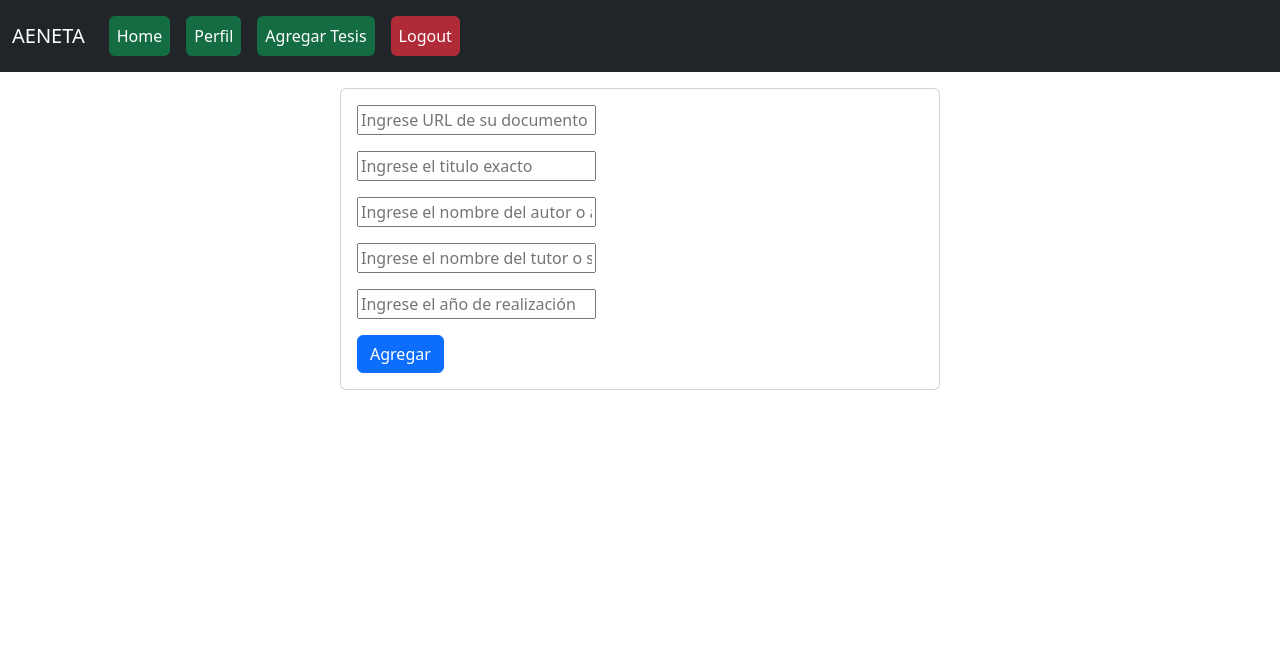
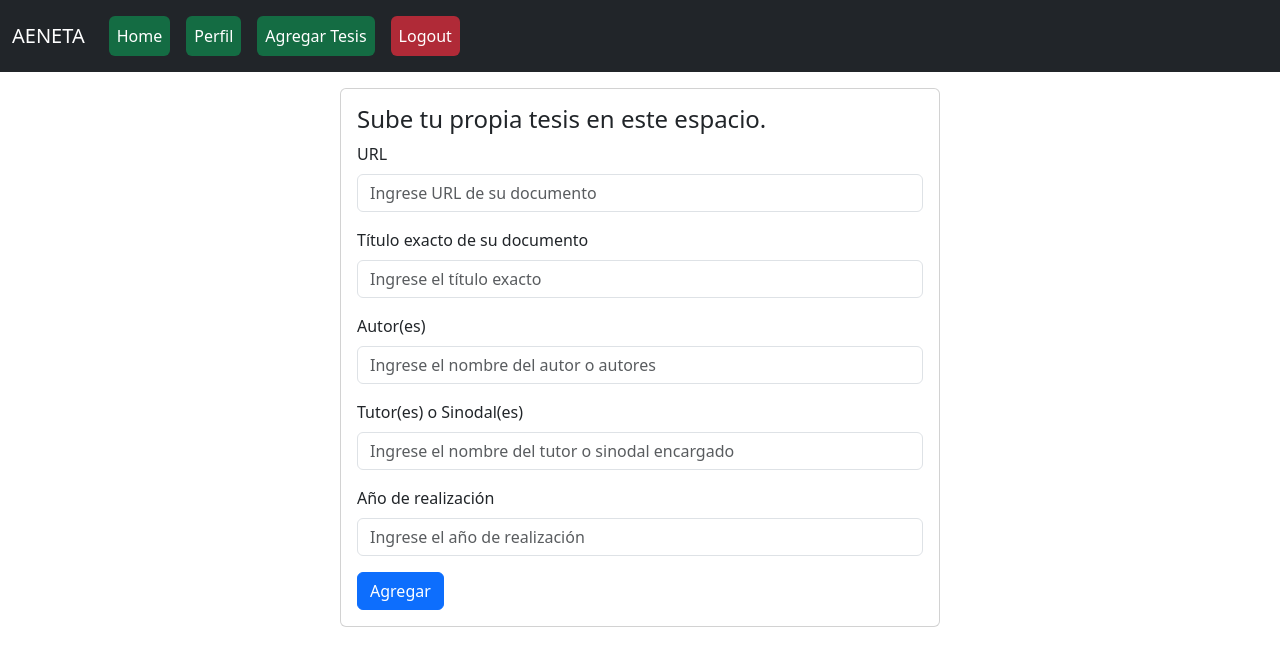
Before and after one commit to SrMazapan/IngenieriaSoftware, a Vue app: page /addDocument in a window 1280 px wide. Shown: the top 666 px of the page. Built offline with nearby package versions, Linux system fonts and the light colour scheme; no server answers; sample sign-in values are in the browser's storage.

Commit message:
ahora si jeje

```diff
--- a/src/views/AddDocument.vue
+++ b/src/views/AddDocument.vue
@@ -2,22 +2,33 @@
     <div class="d-flex justify-content-center">
       <div class="card m-3" style="width: 100%; max-width: 600px;">
         <div class="card-body">
+          <div>
+            <h4>Sube tu propia tesis en este espacio.</h4>
+          </div>
           <form @submit.prevent="handleSubmit">
             <fieldset>
               <div class="mb-3">
-                <input type="text" placeholder="Ingrese URL de su documento" v-model="url">
+                <label for="URLDocument" class="form-label">URL</label>
+                <input type="text" id="TextUrl" class="form-control" placeholder="Ingrese URL de su documento" v-model="url">
+
+                <!-- <label for="TextTitle" class="form-label" >Título exacto</label>
+                    <input type="text" id="TextTitle" class="form-control" placeholder="Título o tema" v-model="title"> -->
               </div>
               <div class="mb-3">
-                <input type="text" placeholder="Ingrese el titulo exacto" v-model="title">
+                <label for="TitleDocument" class="form-label">Título exacto de su documento</label>
+                <input type="text" id="TextTitle" class="form-control" placeholder="Ingrese el título exacto" v-model="title">
               </div>
               <div class="mb-3">
-                <input type="text" placeholder="Ingrese el nombre del autor o autores" v-model="autor">
+                <label for="AutorDocument" class="form-label">Autor(es) </label>
+                <input type="text" id="TextAutor" class="form-control" placeholder="Ingrese el nombre del autor o autores" v-model="autor">
               </div>
               <div class="mb-3">
-                <input type="text" placeholder="Ingrese el nombre del tutor o sinodal encargado" v-model="tutor">
+                <label for="TutorDocument" class="form-label">Tutor(es) o Sinodal(es)</label>
+                <input type="text" id="TextAutor" class="form-control" placeholder="Ingrese el nombre del tutor o sinodal encargado" v-model="tutor">
               </div>
               <div class="mb-3">
-                <input type="number" placeholder="Ingrese el año de realización" v-model="year">
+                <label for="YearDocument" class="form-label">Año de realización</label>
+                <input type="number" id="NumberYear" class="form-control" placeholder="Ingrese el año de realización" v-model="year">
               </div>
               <button type="submit" class="btn btn-primary">Agregar</button>
             </fieldset>
@@ -25,6 +36,9 @@
         </div>
       </div>
     </div>
+    <div v-if="errorMessage" class="custom-error-message">
+        {{ errorMessage }}
+  </div>
   </template>
 
   <script setup>
```
